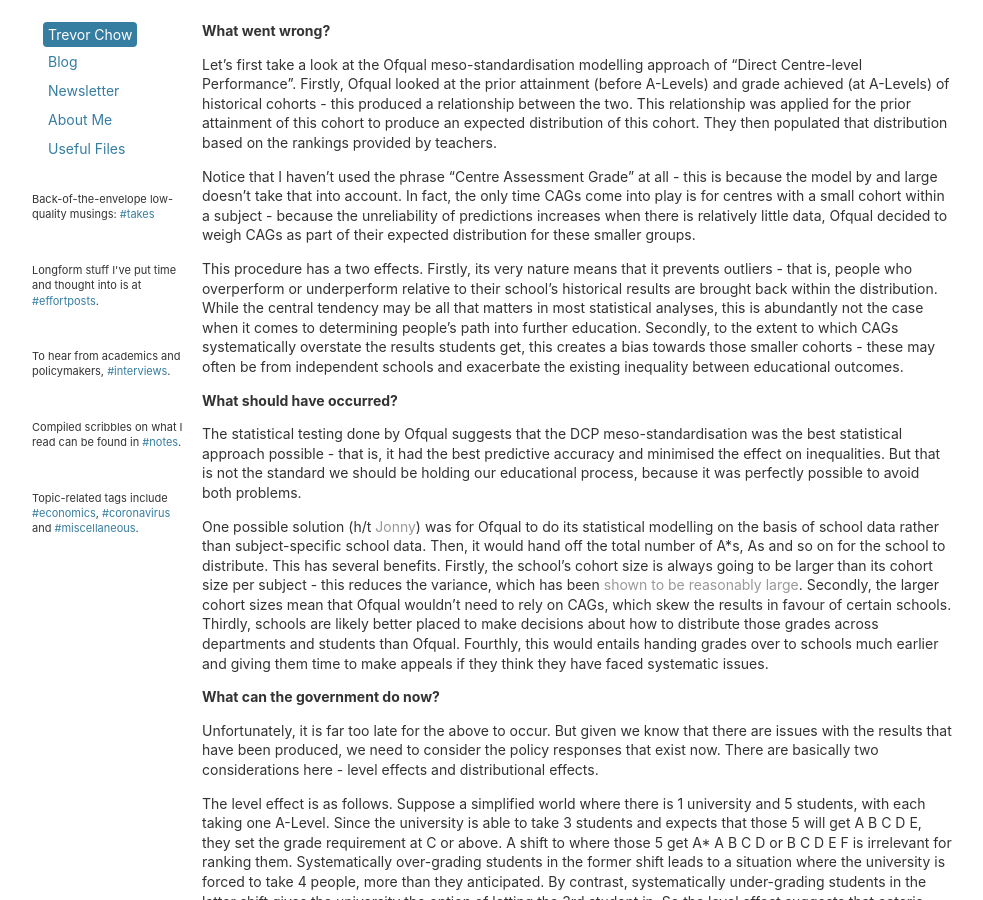
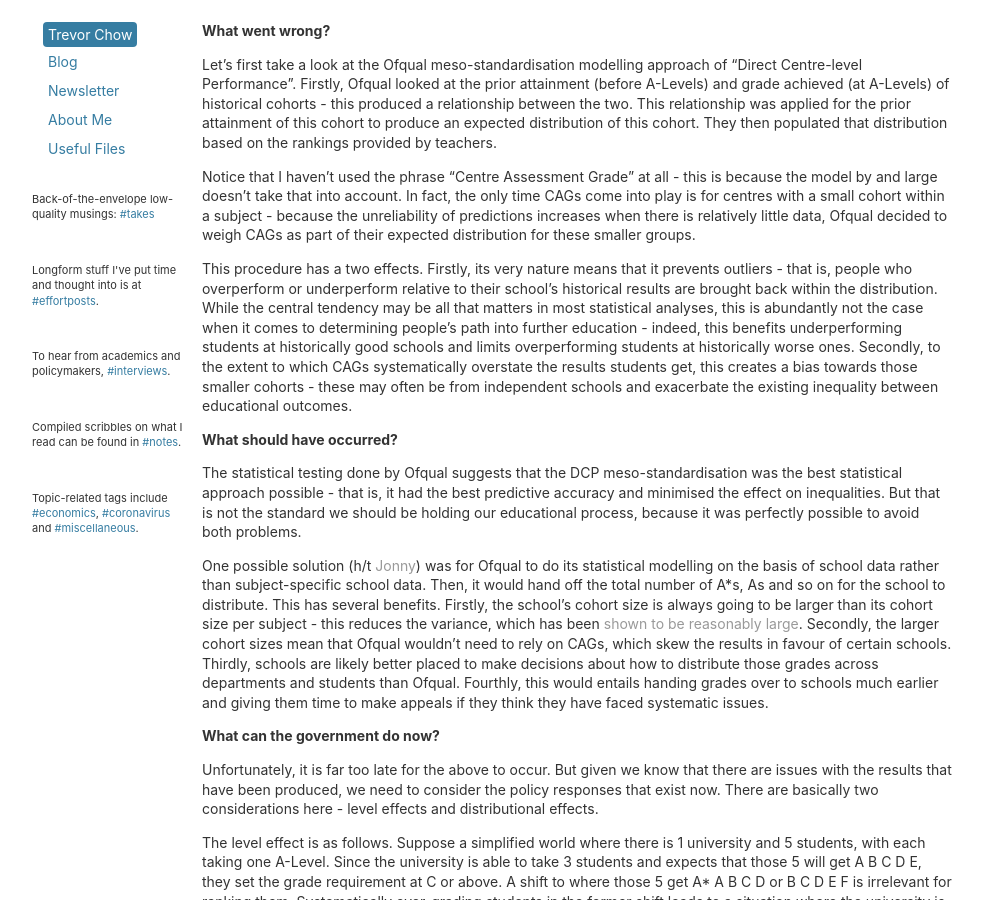
Before and after one commit to tmychow/tmychow.github.io, a Jekyll site: the page built from _posts/2020-08-15-ofqual-and-offerholders.md, in a window 1280 px wide and 900 px high, scrolled down 918 px. Shown: the whole window, without its empty margins (28-1011 px from the left). Built offline with Jekyll 4.4.1, drawn with Linux system fonts in a browser that asks for light colours.

Commit message:
Update 2020-08-15-ofqual-and-offerholders.md

```diff
--- a/_posts/2020-08-15-ofqual-and-offerholders.md
+++ b/_posts/2020-08-15-ofqual-and-offerholders.md
@@ -16,7 +16,7 @@ Let's first take a look at the Ofqual meso-standardisation modelling approach of
 
 Notice that I haven't used the phrase "Centre Assessment Grade" at all - this is because the model by and large doesn't take that into account. In fact, the only time CAGs come into play is for centres with a small cohort within a subject - because the unreliability of predictions increases when there is relatively little data, Ofqual decided to weigh CAGs as part of their expected distribution for these smaller groups.
 
-This procedure has a two effects. Firstly, its very nature means that it prevents outliers - that is, people who overperform or underperform relative to their school's historical results are brought back within the distribution. While the central tendency may be all that matters in most statistical analyses, this is abundantly not the case when it comes to determining people's path into further education. Secondly, to the extent to which CAGs systematically overstate the results students get, this creates a bias towards those smaller cohorts - these may often be from independent schools and exacerbate the existing inequality between educational outcomes.
+This procedure has a two effects. Firstly, its very nature means that it prevents outliers - that is, people who overperform or underperform relative to their school's historical results are brought back within the distribution. While the central tendency may be all that matters in most statistical analyses, this is abundantly not the case when it comes to determining people's path into further education - indeed, this benefits underperforming students at historically good schools and limits overperforming students at historically worse ones. Secondly, to the extent to which CAGs systematically overstate the results students get, this creates a bias towards those smaller cohorts - these may often be from independent schools and exacerbate the existing inequality between educational outcomes.
 
 **What should have occurred?**
 
```
